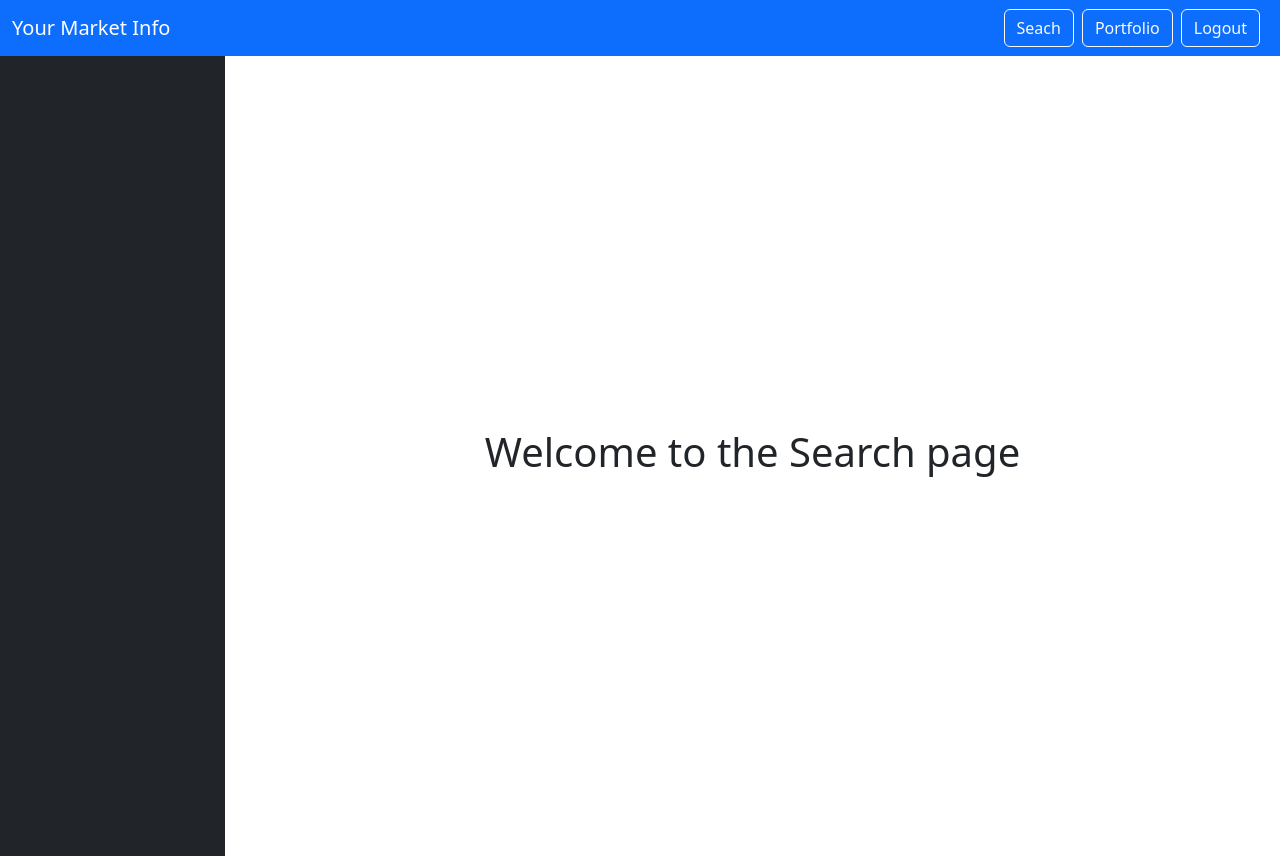
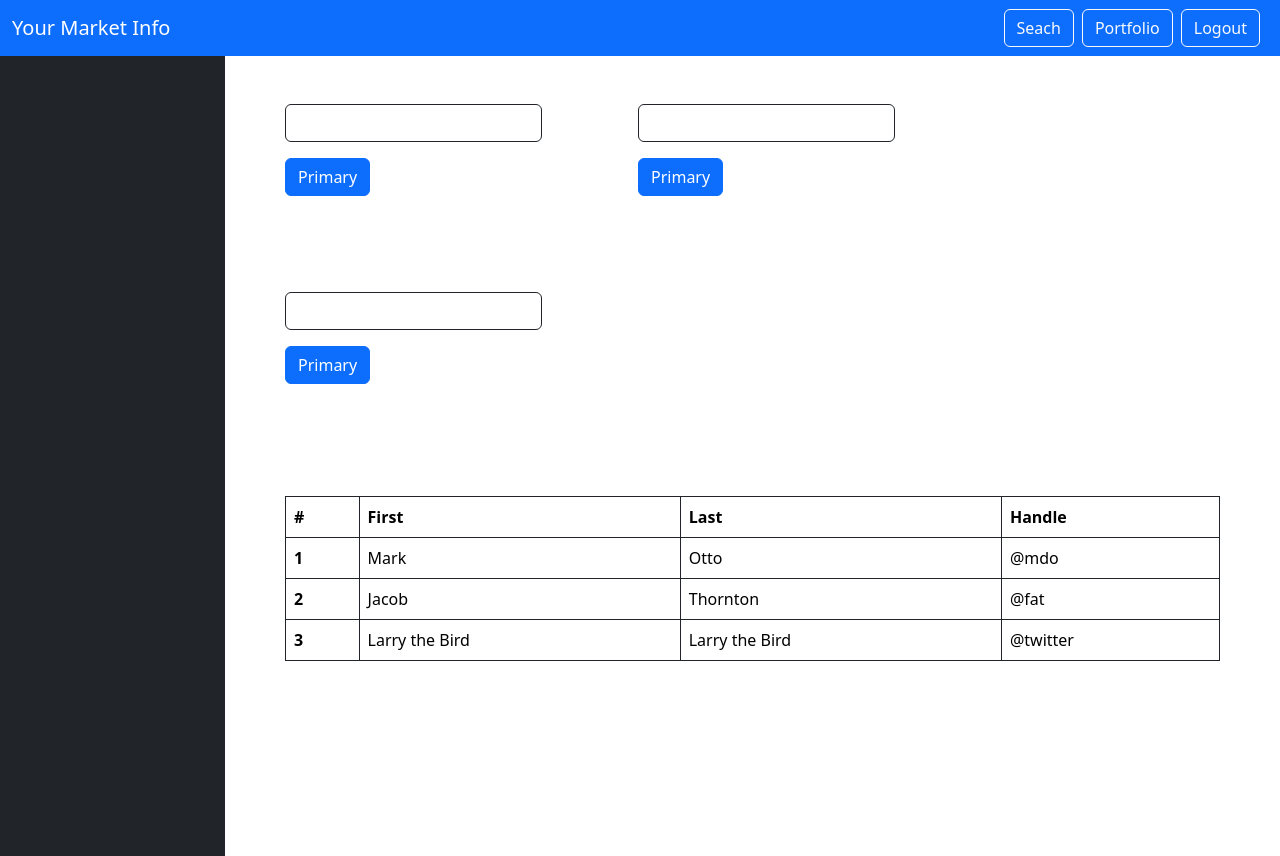
Before and after one commit to ksuwa55/assestManagement, a React (Create React App) app in the folder frontend/: page /search in a window 1280 px wide. Built offline with nearby package versions, Linux system fonts and the light colour scheme.

Commit message:
add input field

```diff
--- a/frontend/src/App.js
+++ b/frontend/src/App.js
@@ -1,5 +1,5 @@
 import React from 'react';
-import {BrowserRouter as Router, Routes, Route, Navigate} from 'react-router-dom';
+import { BrowserRouter as Router, Routes, Route, Navigate } from 'react-router-dom';
 import SignupForm from './pages/signup';
 import LoginForm from './pages/login';
 import Home from './pages/home';
@@ -8,26 +8,32 @@ import Portfolio from './pages/portfolio';
 
 import 'bootstrap/dist/css/bootstrap.min.css';
 
-function App() {
-
-  const isLoggedIn = localStorage.getItem('authenticated'); // Replace with the auth logic
+const App = () => {
+  const isLoggedIn = localStorage.getItem('authenticated');
 
   return (
     <div className="App">
       <Router>
-          <Routes>
-            <Route path='/signup' Component={SignupForm}/>
-            <Route path='/login' Component={LoginForm}/>
-            <Route path='/search' Component={Search}/>
-            <Route path='/portfolio' Component={Portfolio}/>
+        <Routes>
+          <Route path="/signup" element={<SignupForm />} />
+          <Route path="/login" element={<LoginForm />} />
+          <Route path="/search" element={<Search />} />
+          <Route path="/portfolio" element={<Portfolio />} />
 
-            <Route path='/'
-            element={isLoggedIn ? <Home />: <Navigate to={"/login"} replace/>}
-            />
-          </Routes>
+          <Route
+            path="/"
+            element={
+              isLoggedIn ? (
+                <Home />
+              ) : (
+                <Navigate to="/login" replace />
+              )
+            }
+          />
+        </Routes>
       </Router>
     </div>
   );
-}
+};
 
 export default App;
--- a/frontend/src/pages/search.js
+++ b/frontend/src/pages/search.js
@@ -8,10 +8,53 @@ const Search = () => {
       <Navbar />
       <div className="flex-grow-1 d-flex">
         <Sidebar />
-        <div className="flex-grow-1 d-flex align-items-center justify-content-center" style={{ flex: '1' }}>
-          <div className="text-center">
-            <h1>Welcome to the Search page</h1>
+        <div className='container'>
+        <div class="input-group input-group-sm mb-3">
+          <div className=' m-5 '>
+            <input type="text" class="form-control border-dark mb-3" aria-label="Sizing example input" aria-describedby="inputGroup-sizing-sm"/>
+            <button type="button" class="btn btn-primary">Primary</button>
           </div>
+          <div className=' m-5 '>
+            <input type="text" class="form-control border-dark mb-3" aria-label="Sizing example input" aria-describedby="inputGroup-sizing-sm"/>
+            <button type="button" class="btn btn-primary">Primary</button>
+          </div>
+          <div className=' m-5 '>
+            <input type="text" class="form-control border-dark mb-3" aria-label="Sizing example input" aria-describedby="inputGroup-sizing-sm"/>
+            <button type="button" class="btn btn-primary">Primary</button>
+          </div>
+        </div>
+        <div className="flex-grow-1 d-flex align-items-center justify-content-center p-5" style={{ flex: '1' }}>
+          <table class="table table-bordered border-dark">
+            <thead>
+              <tr>
+                <th scope="col">#</th>
+                <th scope="col">First</th>
+                <th scope="col">Last</th>
+                <th scope="col">Handle</th>
+              </tr>
+            </thead>
+            <tbody>
+              <tr>
+                <th scope="row">1</th>
+                <td>Mark</td>
+                <td>Otto</td>
+                <td>@mdo</td>
+              </tr>
+              <tr>
+                <th scope="row">2</th>
+                <td>Jacob</td>
+                <td>Thornton</td>
+                <td>@fat</td>
+              </tr>
+              <tr>
+                <th scope="row">3</th>
+                <td>Larry the Bird</td>
+                <td>Larry the Bird</td>
+                <td>@twitter</td>
+              </tr>
+            </tbody>
+          </table>
+        </div>
         </div>
       </div>
     </div>
```
